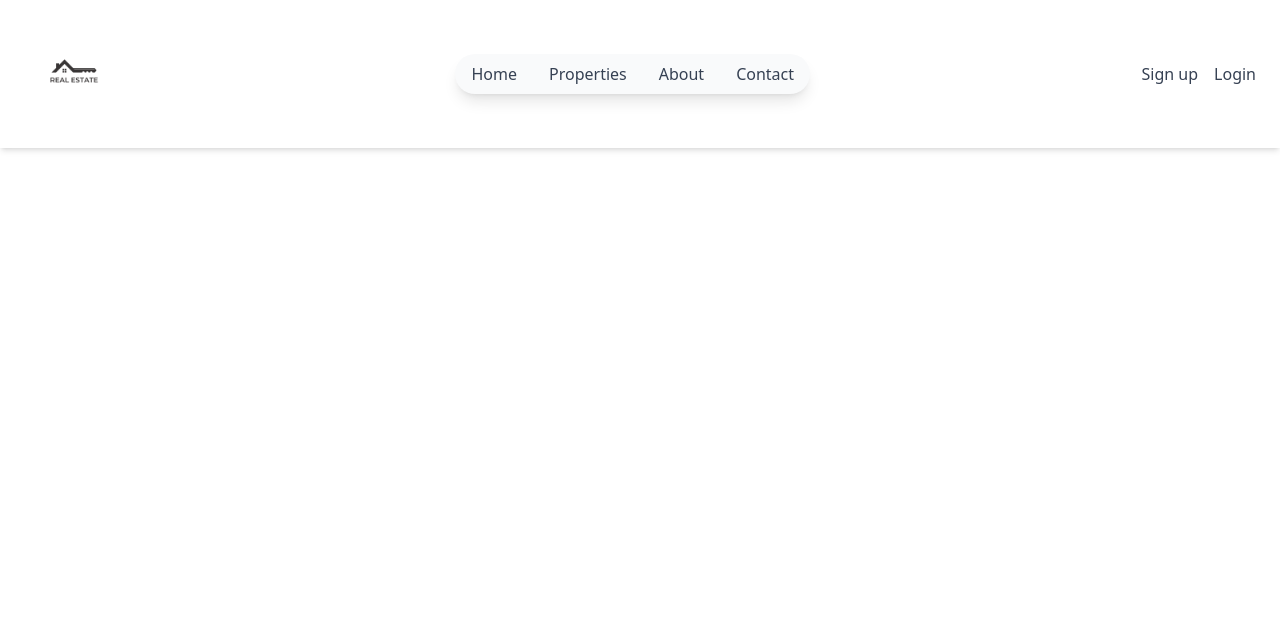
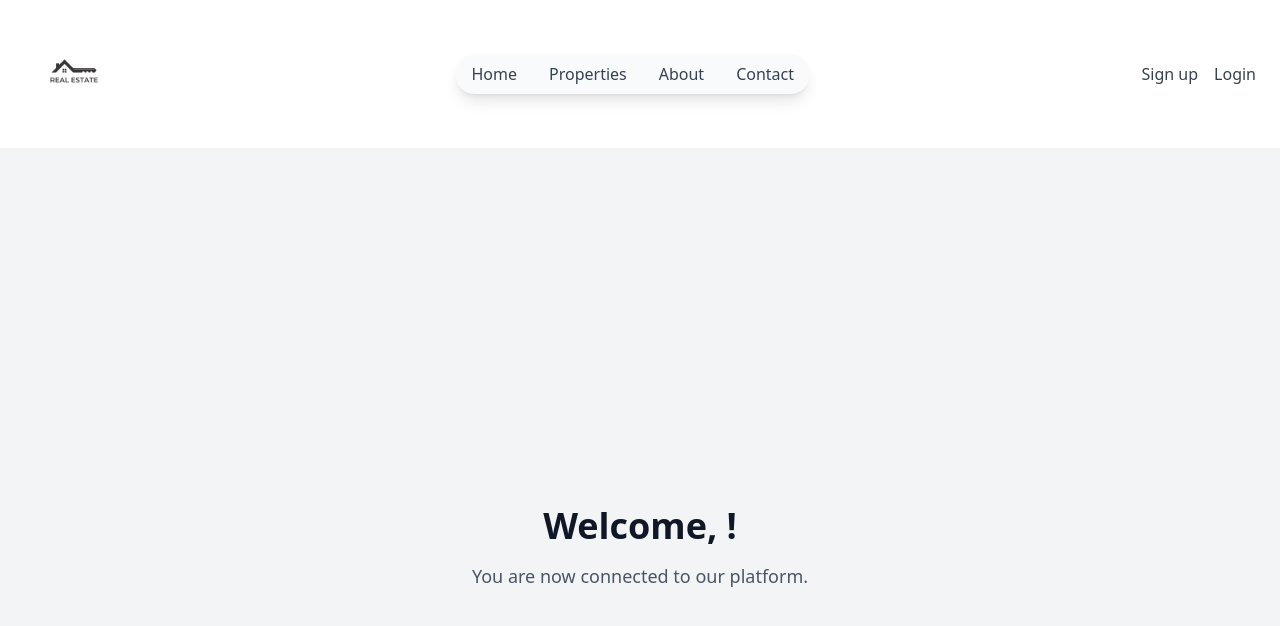
Before and after one commit to OuachouX7/real-Estate-project, a React (Vite) app in the folder client/: page / in a window 1280 px wide. Shown: the top 626 px of the page. Built offline with nearby package versions, Linux system fonts and the light colour scheme.

Commit message:
added some styling

```diff
--- a/client/src/Pages/Home.jsx
+++ b/client/src/Pages/Home.jsx
@@ -2,11 +2,21 @@ import { lazy } from "react";
 const Navbar = lazy(() => import("../components/navbar"));
 
 const Home = () => {
-
+  const userName = localStorage.getItem("user");
 
   return (
     <>
       <Navbar />
+      <div className="flex items-center justify-center h-screen bg-gray-100">
+        <div className="text-center">
+          <h1 className="text-4xl font-bold text-gray-900 mb-4">
+            Welcome, {userName}!
+          </h1>
+          <p className="text-lg text-gray-600">
+            You are now connected to our platform.
+          </p>
+        </div>
+      </div>
     </>
   );
 };
--- a/client/src/Pages/Login.jsx
+++ b/client/src/Pages/Login.jsx
@@ -19,6 +19,7 @@ const Login = ({ setIsConnected }) => {
         .then((res) => {
           console.log(res);
           localStorage.setItem("token", res.data.token);
+          localStorage.setItem("user", res.data.user.name);
           navigate("/");
         });
     } catch (error) {
```
